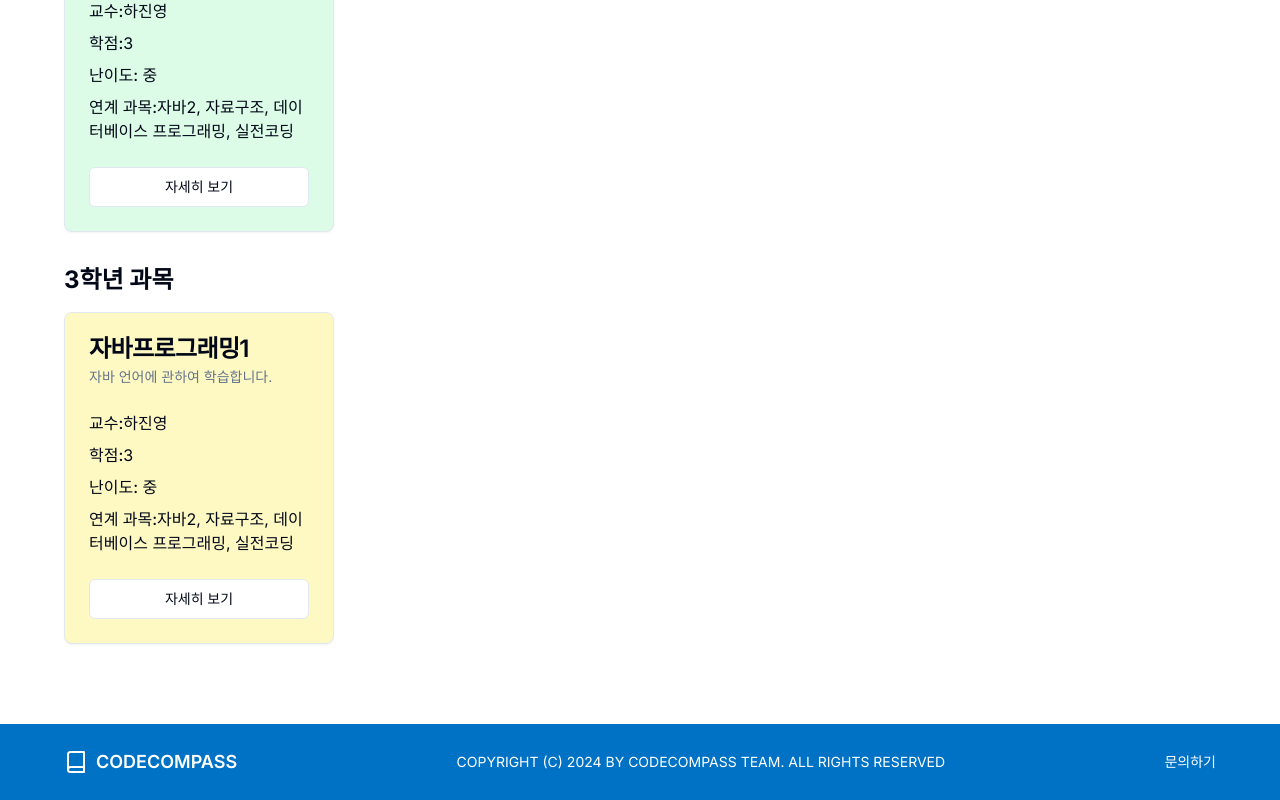
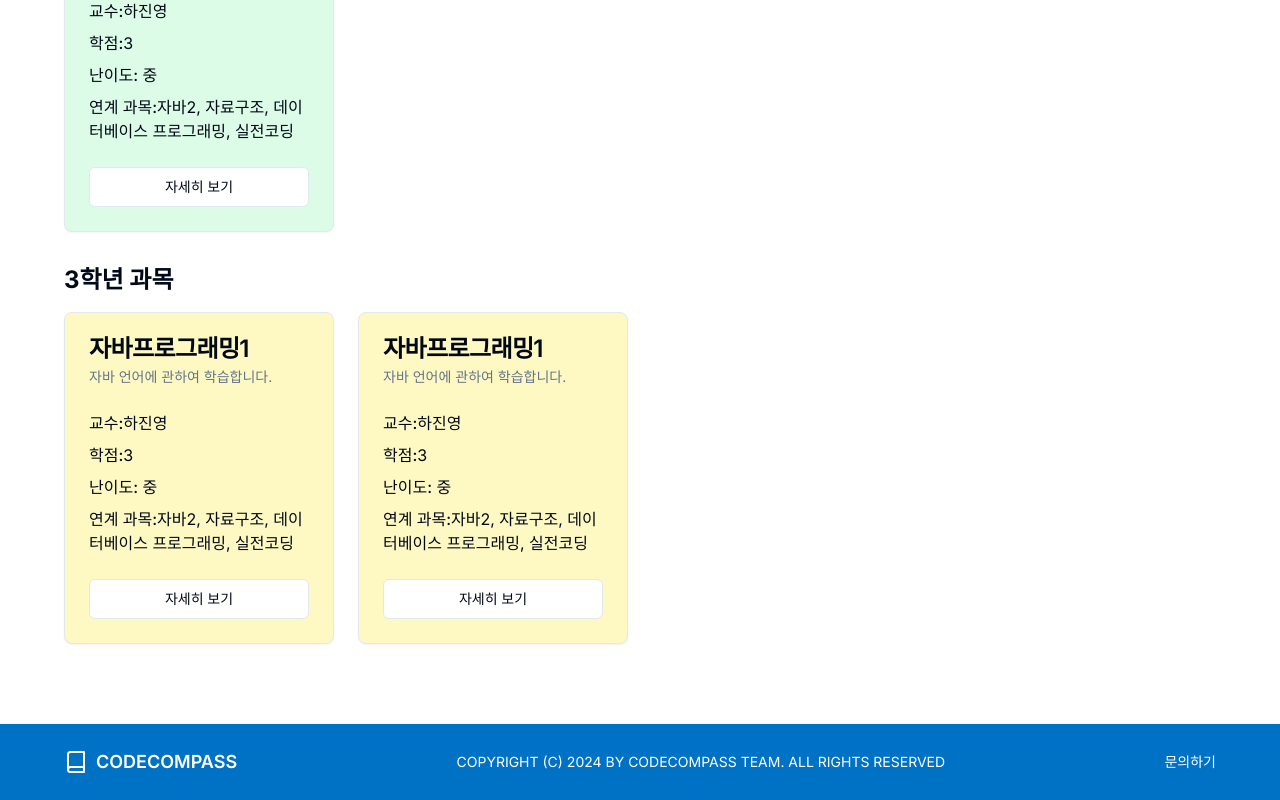
Before and after one commit to bbungjun/kangwon, a Next.js app: page / in a window 1280 px wide. Shown: the part 894-1694 px from the top of the page. Built offline with nearby package versions, Linux system fonts and the light colour scheme.

Commit message:
Update test.tsx

```diff
--- a/app/test.tsx
+++ b/app/test.tsx
@@ -73,6 +73,20 @@ export default function Component() {
       ],
     },
     {
+      title: "자바프로그래밍1",
+      professor: "하진영",
+      year: 3, //학년 정보 추가
+      description: "자바 언어에 관하여 학습합니다.",
+      credits: 3,
+      difficulty: " 중 ",
+      prerequisites: "자바2, 자료구조, 데이터베이스 프로그래밍, 실전코딩",
+      details: [
+        "핵심 내용: 자바는 전 세계적으로 많이 사용되는 프로그래밍 언어 중 하나로, 수업에서는 자바 프로그램을 실행하는 방법, 기본 문법(예 : 변수 선언, 조건문, 반복문 등) 을 배우고, 간단한 프로그램을 작성해 보는 실습을 합니다.  ex) 자바 언어로 계산기를 만들거나 하는 식",
+        "수업 방식: 이론 + 실습, 주1회 이론수업, 1회 실습",
+        "사용 언어: 자바"
+      ],
+    },
+     {
       title: "자바프로그래밍1",
       professor: "하진영",
       year: 3, //학년 정보 추가
```
